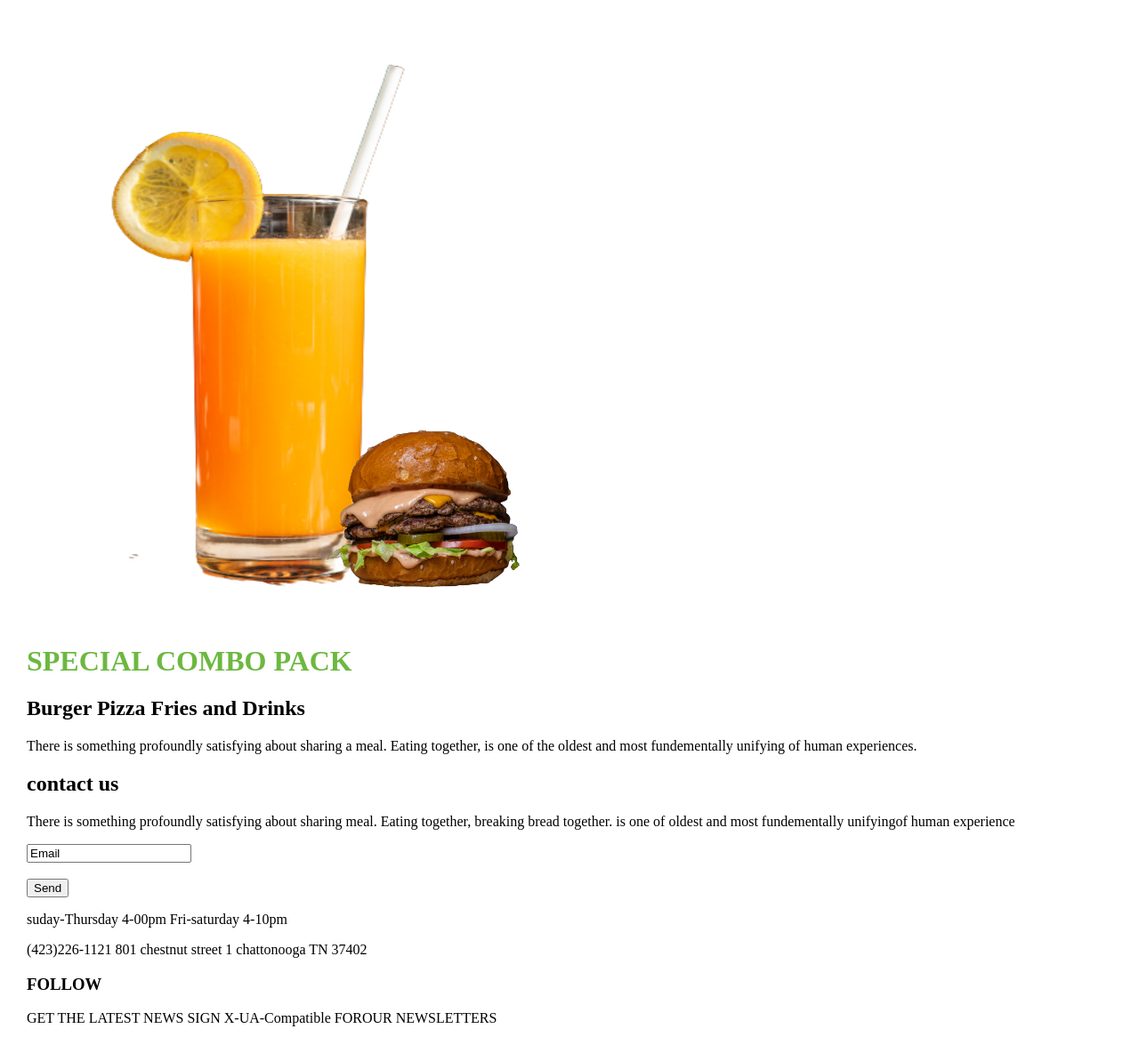
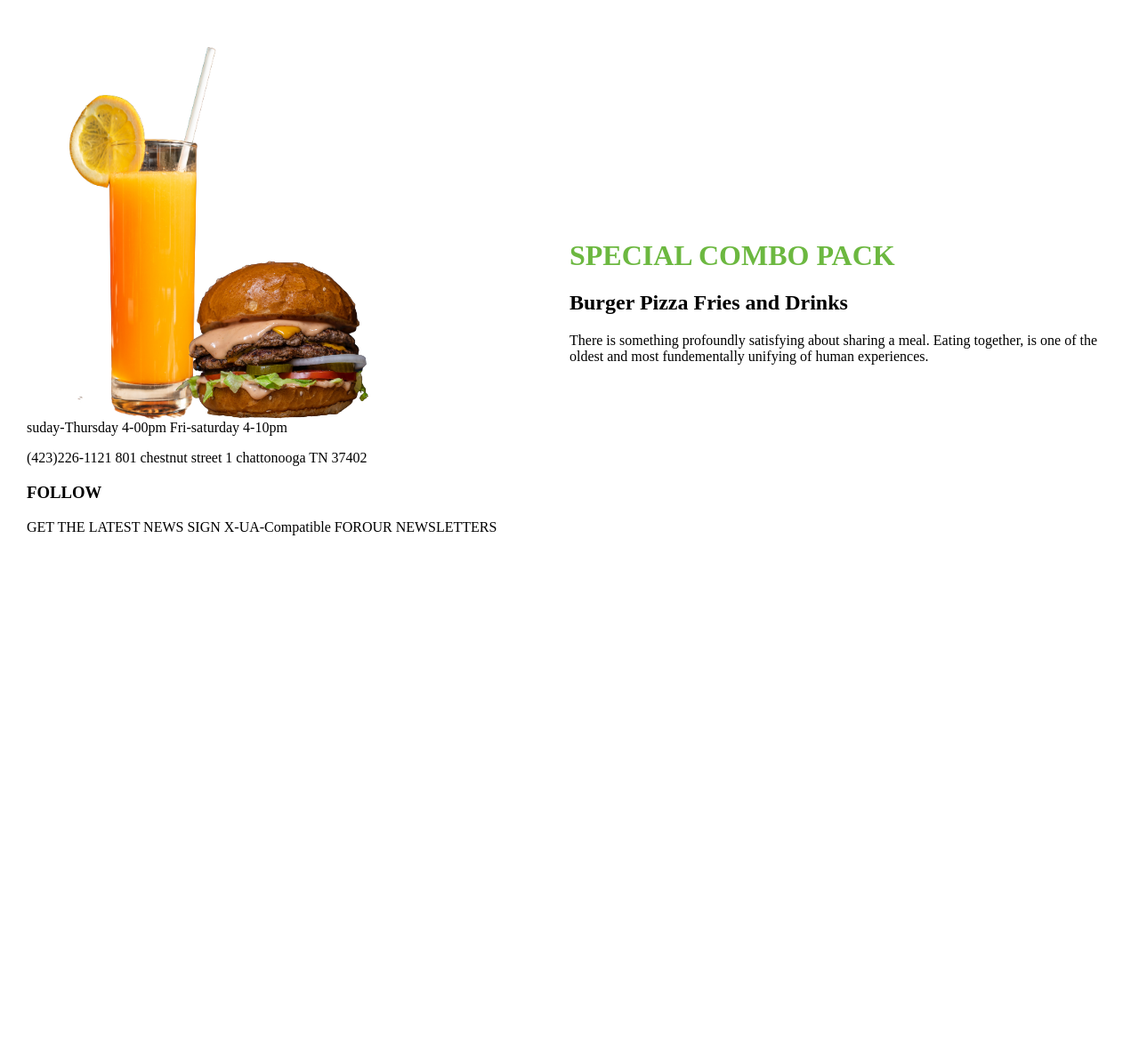
Before and after one commit to clarametto/Food-Website, a plain HTML site: page index.html in a window 1280 px wide. Shown: the part 1473-2657 px from the top of the page at 89% size. After the commit the page ends 2105 px from the top, so only its background shows below. Drawn offline with Linux system fonts and the light colour scheme.

Commit message:
modified page four

```diff
--- a/index.html
+++ b/index.html
@@ -218,6 +218,20 @@
         <h2>Hot  <span class="green"> Deals</span></h2>
 
     </div>
+    <div class="hot-deal" style="width: 100%;">
+
+        <div class="left" style="width: 50%;">
+
+            <h1>SPECIAL COMBO PACK</h1>
+            <h2>Burger Pizza Fries and Drinks</h2>
+            <p>There is something profoundly satisfying
+                about sharing a meal. Eating together,
+                is one of the oldest and most fundementally unifying of human experiences. </p>
+
+
+        </div>
+
+        <div class="right" style="width: 50%;">
 
             <div class="hot">
 
@@ -226,17 +240,29 @@
                </div>
 
         </div>
+    </div>
 
 
-    <h2></h2>
-    <h1>SPECIAL COMBO PACK</h1>
+
+   </div>
+
+
+
+    <!-- <h1>SPECIAL COMBO PACK</h1>
     <h2>Burger Pizza Fries and Drinks</h2>
     <p>There is something profoundly satisfying
         about sharing a meal. Eating together,
-        is one of the oldest and most fundementally unifying of human experiences. </p>
+        is one of the oldest and most fundementally unifying of human experiences. </p> -->
 
-    <h2>contact us</h2>
-    <p>There is something profoundly satisfying
+
+
+        <!-- page-5 -->
+
+        <!-- <div class="center">
+
+            <h2>Contact  <span class="green"> Us</span></h2>
+
+            <p class="size">There is something profoundly satisfying
                 about sharing meal. Eating together, breaking bread together. is one of oldest and most fundementally unifyingof
                 human experience </p>
 
@@ -245,8 +271,16 @@
                     <br>
                     <input type="submit" value="Send">
                 </form>
-    <footer>
-        <div>
+
+        </div> -->
+
+
+
+
+
+
+
+        <div class="footer">
             <p>suday-Thursday 4-00pm
                 Fri-saturday 4-10pm
             </p>
@@ -261,10 +295,6 @@
             <P></P>
 
         </div>
-    </footer>
-
-
-
 
 
 </body>
--- a/style.css
+++ b/style.css
@@ -91,11 +91,24 @@ height: 600px;
 
 .hot{
     width: 50%;
-    height: 700px;
+    height: 500px;
     background-image: url("Assets/abhishek-hajare-kkrXVKK-jhg-unsplash-removebg-preview.png");
     background-size: 100% 100%;
 }
 .hot img{
-    margin-top: 450px;
-    margin-left:300px;
+    margin-top: 260px;
+    margin-left:130px;
 }
+.size{
+    width: 500px;
+    margin-left:350px;
+}
+
+.left{
+    padding-top: 20%;
+    float: right;
+}
+
+.page-4{
+    height: 500px;
+}
```
Lines whose indentation alone changed are shown as unchanged.
